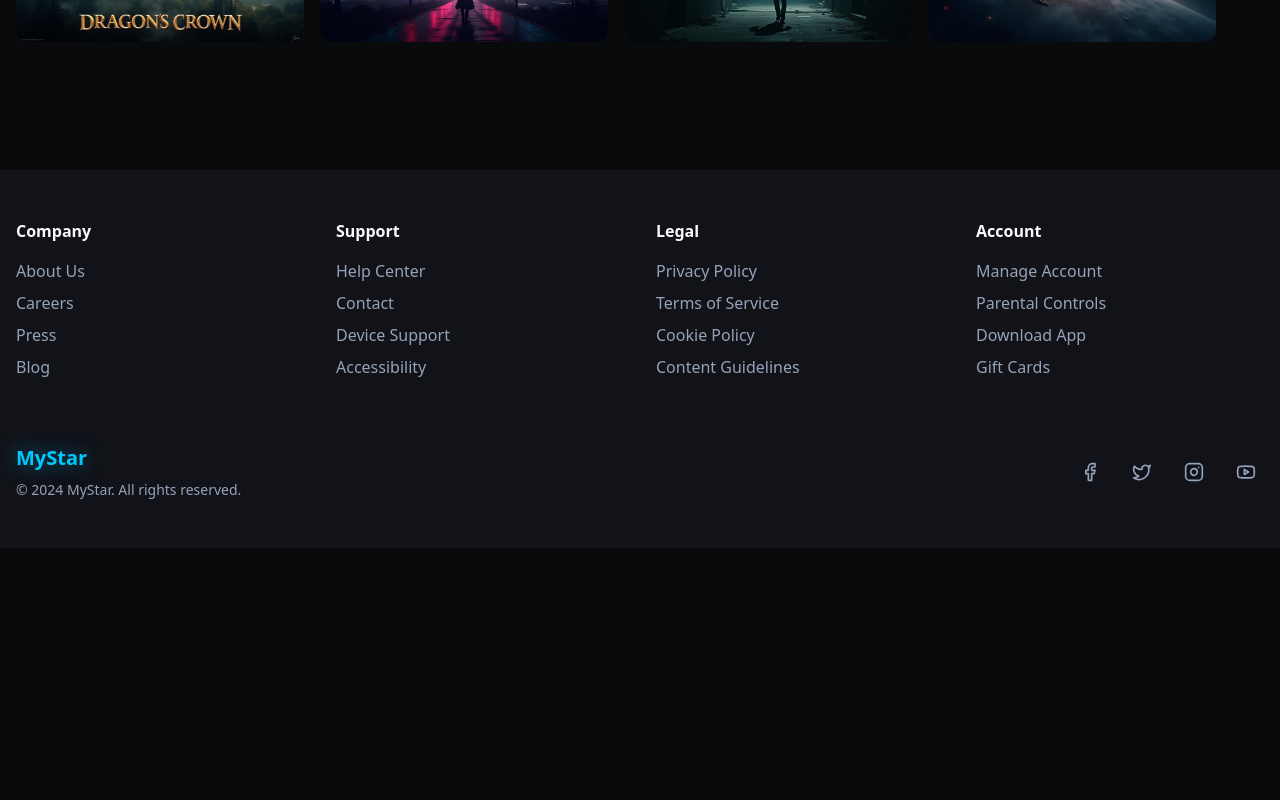
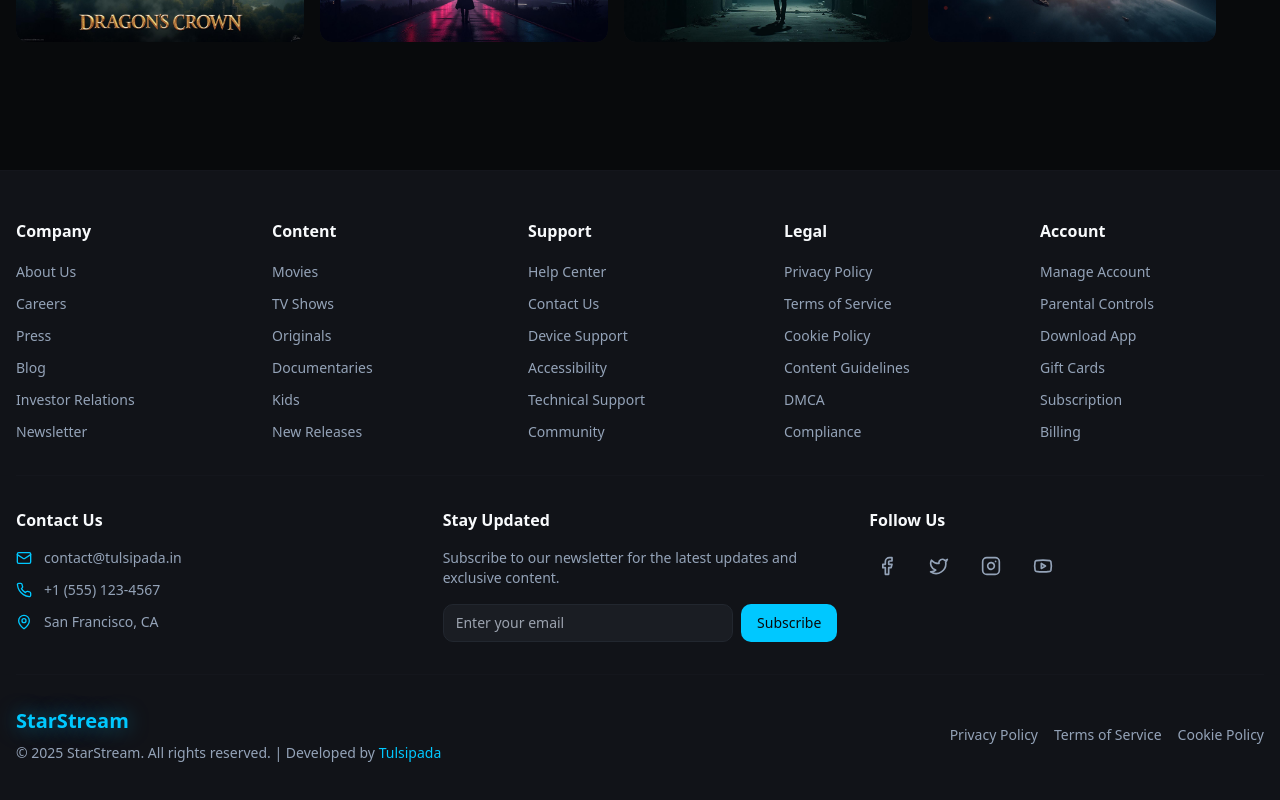
Before and after one commit to Tulsipada/starstream.itsmywork.site, a React (Vite) app: page / in a window 1280 px wide. Shown: the part 1566-2366 px from the top of the page. Before the commit the page ends 2114 px from the top, so only its background shows below. Built offline with nearby package versions, Linux system fonts and the light colour scheme; the HTML template or start-up script is replaced by a standard one.

Commit message:
Chnage footer

```diff
--- a/src/components/Footer.tsx
+++ b/src/components/Footer.tsx
@@ -1,38 +1,70 @@
-import { Facebook, Twitter, Instagram, Youtube } from "lucide-react";
+import { Facebook, Twitter, Instagram, Youtube, Mail, Phone, MapPin } from "lucide-react";
 
 const Footer = () => {
+  // Get current year dynamically
+  const currentYear = new Date().getFullYear();
+
   const footerLinks = {
     company: [
-      { name: "About Us", href: "#" },
-      { name: "Careers", href: "#" },
-      { name: "Press", href: "#" },
-      { name: "Blog", href: "#" },
+      { name: "About Us", href: "/about" },
+      { name: "Careers", href: "/careers" },
+      { name: "Press", href: "/press" },
+      { name: "Blog", href: "/blog" },
+      { name: "Investor Relations", href: "/investors" },
+      { name: "Newsletter", href: "/newsletter" },
+    ],
+    content: [
+      { name: "Movies", href: "/movies" },
+      { name: "TV Shows", href: "/tv-shows" },
+      { name: "Originals", href: "/originals" },
+      { name: "Documentaries", href: "/documentaries" },
+      { name: "Kids", href: "/kids" },
+      { name: "New Releases", href: "/new-releases" },
     ],
     support: [
-      { name: "Help Center", href: "#" },
-      { name: "Contact", href: "#" },
-      { name: "Device Support", href: "#" },
-      { name: "Accessibility", href: "#" },
+      { name: "Help Center", href: "/help" },
+      { name: "Contact Us", href: "/contact" },
+      { name: "Device Support", href: "/devices" },
+      { name: "Accessibility", href: "/accessibility" },
+      { name: "Technical Support", href: "/tech-support" },
+      { name: "Community", href: "/community" },
     ],
     legal: [
-      { name: "Privacy Policy", href: "#" },
-      { name: "Terms of Service", href: "#" },
-      { name: "Cookie Policy", href: "#" },
-      { name: "Content Guidelines", href: "#" },
+      { name: "Privacy Policy", href: "/privacy" },
+      { name: "Terms of Service", href: "/terms" },
+      { name: "Cookie Policy", href: "/cookies" },
+      { name: "Content Guidelines", href: "/guidelines" },
+      { name: "DMCA", href: "/dmca" },
+      { name: "Compliance", href: "/compliance" },
     ],
     account: [
-      { name: "Manage Account", href: "#" },
-      { name: "Parental Controls", href: "#" },
-      { name: "Download App", href: "#" },
-      { name: "Gift Cards", href: "#" },
+      { name: "Manage Account", href: "/account" },
+      { name: "Parental Controls", href: "/parental" },
+      { name: "Download App", href: "/download" },
+      { name: "Gift Cards", href: "/gift-cards" },
+      { name: "Subscription", href: "/subscription" },
+      { name: "Billing", href: "/billing" },
     ],
   };
+
+  const socialLinks = [
+    { name: "Facebook", icon: Facebook, href: "https://facebook.com/tulsipada" },
+    { name: "Twitter", icon: Twitter, href: "https://twitter.com/tulsipada" },
+    { name: "Instagram", icon: Instagram, href: "https://instagram.com/tulsipada" },
+    { name: "YouTube", icon: Youtube, href: "https://youtube.com/tulsipada" },
+  ];
+
+  const contactInfo = [
+    { icon: Mail, text: "contact@tulsipada.in", href: "mailto:contact@tulsipada.in" },
+    { icon: Phone, text: "+1 (555) 123-4567", href: "tel:+15551234567" },
+    { icon: MapPin, text: "San Francisco, CA", href: "#" },
+  ];
 
   return (
     <footer className="bg-background-secondary border-t border-border/20 mt-20">
       <div className="container mx-auto px-4 py-12">
         {/* Main Footer Content */}
-        <div className="grid grid-cols-2 md:grid-cols-4 gap-8 mb-8">
+        <div className="grid grid-cols-2 md:grid-cols-5 gap-8 mb-8">
           <div>
             <h3 className="text-foreground font-semibold mb-4">Company</h3>
             <ul className="space-y-2">
@@ -40,7 +72,23 @@ const Footer = () => {
                 <li key={link.name}>
                   <a
                     href={link.href}
-                    className="text-foreground-muted hover:text-primary transition-colors duration-200"
+                    className="text-foreground-muted hover:text-primary transition-colors duration-200 text-sm"
+                  >
+                    {link.name}
+                  </a>
+                </li>
+              ))}
+            </ul>
+          </div>
+
+          <div>
+            <h3 className="text-foreground font-semibold mb-4">Content</h3>
+            <ul className="space-y-2">
+              {footerLinks.content.map((link) => (
+                <li key={link.name}>
+                  <a
+                    href={link.href}
+                    className="text-foreground-muted hover:text-primary transition-colors duration-200 text-sm"
                   >
                     {link.name}
                   </a>
@@ -56,7 +104,7 @@ const Footer = () => {
                 <li key={link.name}>
                   <a
                     href={link.href}
-                    className="text-foreground-muted hover:text-primary transition-colors duration-200"
+                    className="text-foreground-muted hover:text-primary transition-colors duration-200 text-sm"
                   >
                     {link.name}
                   </a>
@@ -72,7 +120,7 @@ const Footer = () => {
                 <li key={link.name}>
                   <a
                     href={link.href}
-                    className="text-foreground-muted hover:text-primary transition-colors duration-200"
+                    className="text-foreground-muted hover:text-primary transition-colors duration-200 text-sm"
                   >
                     {link.name}
                   </a>
@@ -88,7 +136,7 @@ const Footer = () => {
                 <li key={link.name}>
                   <a
                     href={link.href}
-                    className="text-foreground-muted hover:text-primary transition-colors duration-200"
+                    className="text-foreground-muted hover:text-primary transition-colors duration-200 text-sm"
                   >
                     {link.name}
                   </a>
@@ -98,42 +146,87 @@ const Footer = () => {
           </div>
         </div>
 
-        {/* Social Media and Copyright */}
+        {/* Contact Information */}
+        <div className="border-t border-border/20 pt-8 mb-8">
+          <div className="grid grid-cols-1 md:grid-cols-3 gap-8">
+            {/* Contact Info */}
+            <div>
+              <h3 className="text-foreground font-semibold mb-4">Contact Us</h3>
+              <div className="space-y-3">
+                {contactInfo.map((contact, index) => (
+                  <div key={index} className="flex items-center space-x-3">
+                    <contact.icon className="w-4 h-4 text-primary" />
+                    <a
+                      href={contact.href}
+                      className="text-foreground-muted hover:text-primary transition-colors duration-200 text-sm"
+                    >
+                      {contact.text}
+                    </a>
+                  </div>
+                ))}
+              </div>
+            </div>
+
+            {/* Newsletter Signup */}
+            <div>
+              <h3 className="text-foreground font-semibold mb-4">Stay Updated</h3>
+              <p className="text-foreground-muted text-sm mb-4">
+                Subscribe to our newsletter for the latest updates and exclusive content.
+              </p>
+              <div className="flex space-x-2">
+                <input
+                  type="email"
+                  placeholder="Enter your email"
+                  className="flex-1 px-3 py-2 bg-background-tertiary border border-border rounded-md text-foreground text-sm focus:outline-none focus:ring-2 focus:ring-primary"
+                />
+                <button className="px-4 py-2 bg-primary text-primary-foreground rounded-md hover:bg-primary/90 transition-colors duration-200 text-sm font-medium">
+                  Subscribe
+                </button>
+              </div>
+            </div>
+
+            {/* Social Media */}
+            <div>
+              <h3 className="text-foreground font-semibold mb-4">Follow Us</h3>
+              <div className="flex space-x-4">
+                {socialLinks.map((social) => (
+                  <a
+                    key={social.name}
+                    href={social.href}
+                    target="_blank"
+                    rel="noopener noreferrer"
+                    className="text-foreground-muted hover:text-primary transition-colors duration-200 p-2 rounded-full hover:bg-background-tertiary"
+                    title={social.name}
+                  >
+                    <social.icon className="w-5 h-5" />
+                  </a>
+                ))}
+              </div>
+            </div>
+          </div>
+        </div>
+
+        {/* Copyright */}
         <div className="border-t border-border/20 pt-8">
           <div className="flex flex-col md:flex-row justify-between items-center">
             {/* Logo and Copyright */}
             <div className="mb-4 md:mb-0">
-              <div className="logo-glow text-xl font-bold mb-2">MyStar</div>
+              <div className="logo-glow text-xl font-bold mb-2">StarStream</div>
               <p className="text-foreground-muted text-sm">
-                © 2024 MyStar. All rights reserved.
+                © {currentYear} StarStream. All rights reserved. | Developed by <a href="https://tulsipada.in" className="text-primary hover:underline">Tulsipada</a>
               </p>
             </div>
 
-            {/* Social Media Icons */}
-            <div className="flex space-x-4">
-              <a
-                href="#"
-                className="text-foreground-muted hover:text-primary transition-colors duration-200 p-2 rounded-full hover:bg-background-tertiary"
-              >
-                <Facebook className="w-5 h-5" />
+            {/* Additional Links */}
+            <div className="flex flex-wrap gap-4 text-sm">
+              <a href="/privacy" className="text-foreground-muted hover:text-primary transition-colors duration-200">
+                Privacy Policy
               </a>
-              <a
-                href="#"
-                className="text-foreground-muted hover:text-primary transition-colors duration-200 p-2 rounded-full hover:bg-background-tertiary"
-              >
-                <Twitter className="w-5 h-5" />
+              <a href="/terms" className="text-foreground-muted hover:text-primary transition-colors duration-200">
+                Terms of Service
               </a>
-              <a
-                href="#"
-                className="text-foreground-muted hover:text-primary transition-colors duration-200 p-2 rounded-full hover:bg-background-tertiary"
-              >
-                <Instagram className="w-5 h-5" />
-              </a>
-              <a
-                href="#"
-                className="text-foreground-muted hover:text-primary transition-colors duration-200 p-2 rounded-full hover:bg-background-tertiary"
-              >
-                <Youtube className="w-5 h-5" />
+              <a href="/cookies" className="text-foreground-muted hover:text-primary transition-colors duration-200">
+                Cookie Policy
               </a>
             </div>
           </div>
--- a/src/components/HeroSection.tsx
+++ b/src/components/HeroSection.tsx
@@ -29,7 +29,7 @@ const HeroSection = () => {
         <div className="max-w-2xl">
           {/* Badge */}
           <div className="inline-flex items-center px-3 py-1 rounded-full bg-primary/20 text-primary text-sm font-medium mb-4 backdrop-blur-sm">
-            MyStar Original
+            StarStream Original
           </div>
 
           {/* Title */}
--- a/src/components/Navigation.tsx
+++ b/src/components/Navigation.tsx
@@ -13,7 +13,7 @@ const Navigation = () => {
           {/* Logo */}
           <div className="flex items-center space-x-8">
             <a href="/" className="logo-glow text-2xl font-bold tracking-tight">
-              MyStar
+              StarStream
             </a>
 
             {/* Desktop Navigation Links */}
--- a/src/data/heroes.json
+++ b/src/data/heroes.json
@@ -2,7 +2,7 @@
   {
     "id": "hero-series",
     "title": "The Chronicles of Avalon",
-    "subtitle": "MyStar Original Series",
+    "subtitle": "StarStream Original Series",
     "description": "An epic fantasy series that follows the legendary knights of Avalon as they embark on a quest to save their mystical realm from an ancient darkness. With breathtaking visuals and compelling storytelling, this series redefines fantasy television.",
     "backgroundImage": "/assets/heroes/hero-series.jpg",
     "videoUrl": "/src/assets/videos/chronicles-avalon.mp4",
--- a/src/index.css
+++ b/src/index.css
@@ -2,7 +2,7 @@
 @tailwind components;
 @tailwind utilities;
 
-/* MyStar Streaming Platform Design System - Dark Theme */
+/* StarStream Streaming Platform Design System - Dark Theme */
 
 @layer base {
   :root {
--- a/src/pages/Index.tsx
+++ b/src/pages/Index.tsx
@@ -27,7 +27,7 @@ const Index = () => {
         <div className="container mx-auto px-4 py-8 space-y-12">
           <VideoCarousel title="Trending Now" videos={trendingMovies} />
           <VideoCarousel title="Popular Movies" videos={popularMovies} />
-          <VideoCarousel title="MyStar Originals" videos={originalsMovies} />
+          <VideoCarousel title="StarStream Originals" videos={originalsMovies} />
         </div>
       </main>
 
```
Also changed, not shown: deploy.config.js (added, +108 -0 lines), package.json (+12 -1 lines), 2 other files (tests, documents, lock files or other folders).
